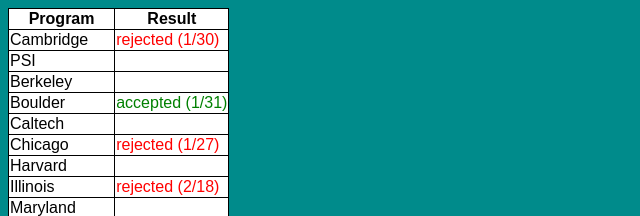
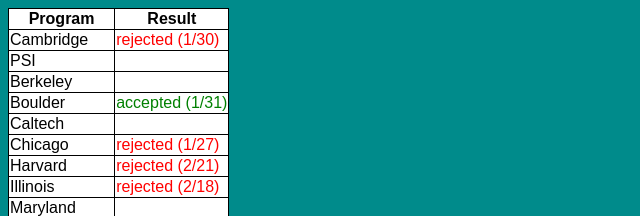
Before and after one commit to mattheweverette/mattheweverette.github.io, a plain HTML site: page grad.html in a window 1280 px wide. Shown: the top 216 px of the page, without its empty margins (0-640 px from the left). Drawn offline with Linux system fonts and the light colour scheme.

Commit message:
Update grad results

```diff
--- a/grad.html
+++ b/grad.html
@@ -52,7 +52,7 @@
       </tr>
       <tr>
         <td>Harvard</td>
-        <td></td>
+        <td><span class="rejected">rejected (2/21)</span></td>
       </tr>
       <tr>
         <td>Illinois</td>
```
